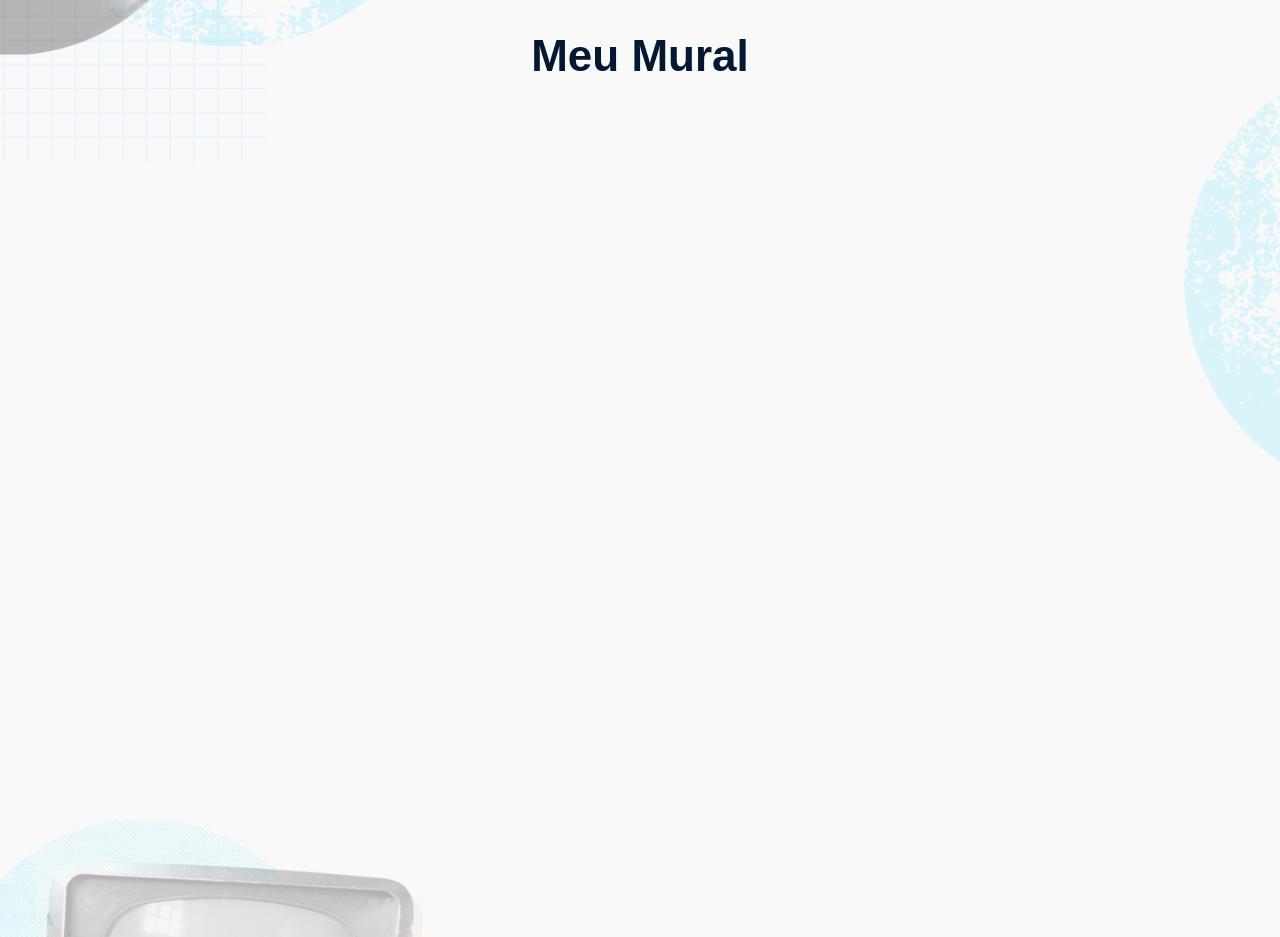
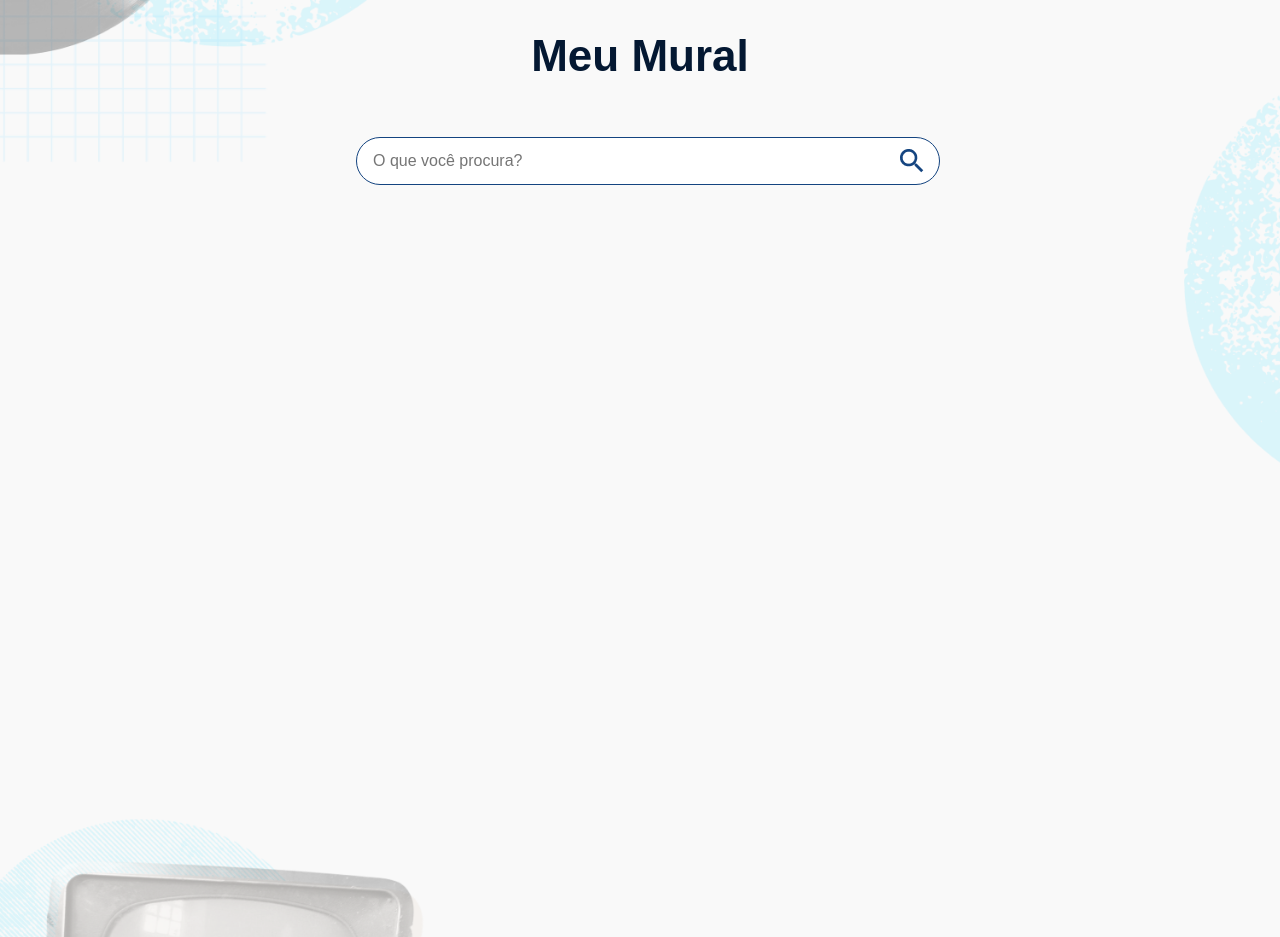
Before and after one commit to Alberto-Oliveira00/projeto-crud-pensamentos, a plain HTML site: page index.html in a window 1280 px wide. Shown: the part 1920-2857 px from the top of the page. Drawn offline with nearby package versions, Linux system fonts and the light colour scheme; no server answers.

Commit message:
Adicionando campo de busca

```diff
--- a/css/styles.css
+++ b/css/styles.css
@@ -191,6 +191,37 @@ h2, h3 {
   color: var(--Azul-Dark, #041832);
 }
 
+#busca-container {
+  display: flex;
+  align-items: center;
+  margin-top: 56px;
+  width: 100%;
+  max-width: 600px;
+  margin: 56px auto 0;
+  padding: 0 16px;
+}
+
+#campo-busca {
+  flex: 1;
+  width: 572px;
+  height: 48px;
+  padding: 8px 16px;
+  border-radius: 32px;
+  border: 1px solid #144480;
+  font-family: "Poppins", sans-serif;
+  font-size: 16px;
+  font-weight: 400;
+  outline: none;
+  margin-bottom: 5rem;
+}
+
+.lupa {
+  margin-left: -40px;
+  width: 24px;
+  height: 24px;
+  margin-bottom: 5rem;
+}
+
 #lista-pensamentos-container {
   width: 100%;
   max-width: 1200px;
--- a/index.html
+++ b/index.html
@@ -62,6 +62,10 @@
       <span></span>
       <section id="lista-pensamentos-container">
         <h3>Meu Mural</h3>
+        <section id="busca-container">
+          <input type="text" id="campo-busca" placeholder="O que você procura?">
+          <img class="lupa" src="assets/imagens/lupa.png" alt="">
+        </section>
         <div id="mensagem-vazia" class="mensagem-vazia">
           <img src="assets/imagens/lista-vazia.png" alt="Nenhum pensamento disponível">
           <p>Nada por aqui ainda, que tal compartilhar alguma ideia?</p>
```
Also changed, not shown: assets/imagens/icone-favorito.png (added), assets/imagens/icone-favorito_outline.png (added), assets/imagens/lupa.png (added).
